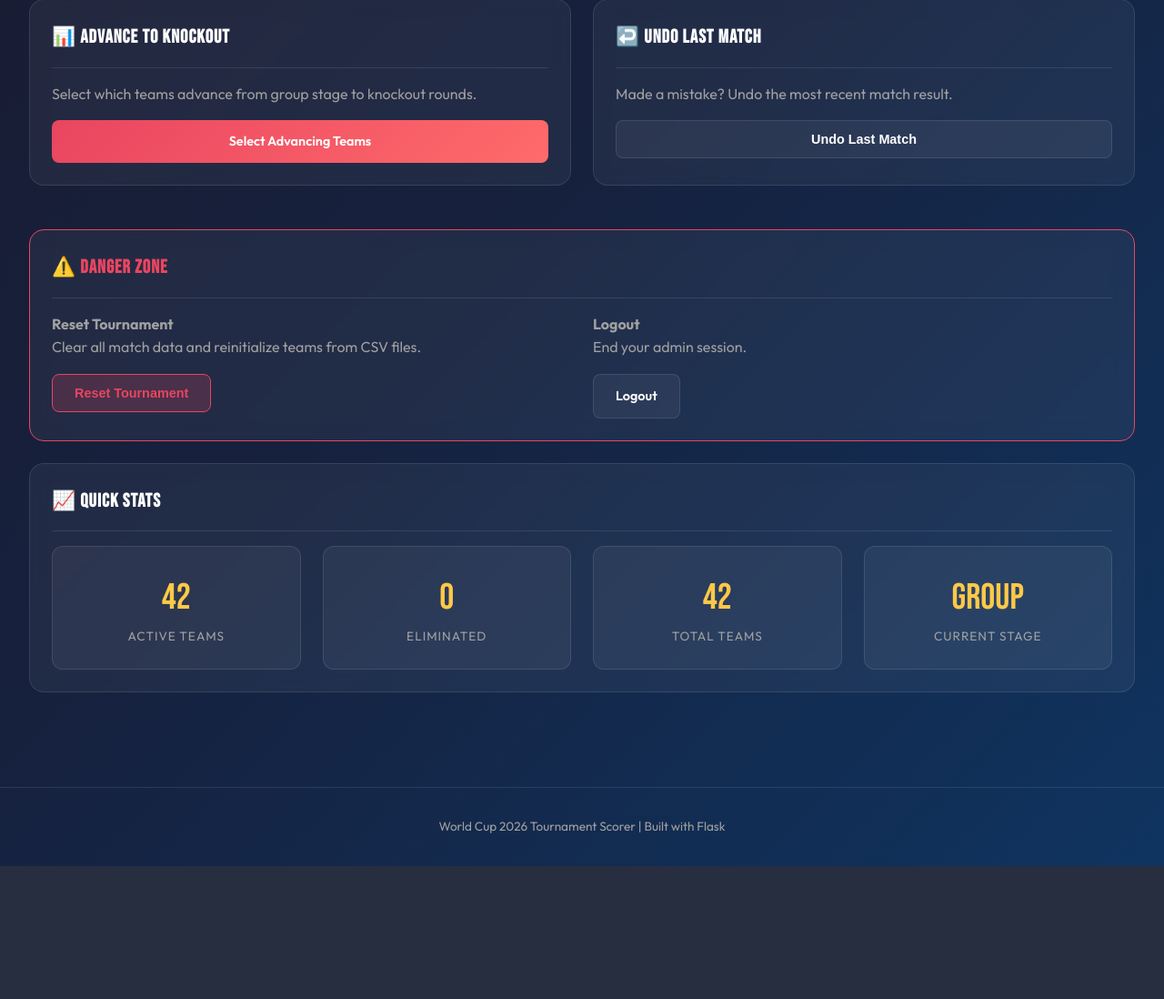
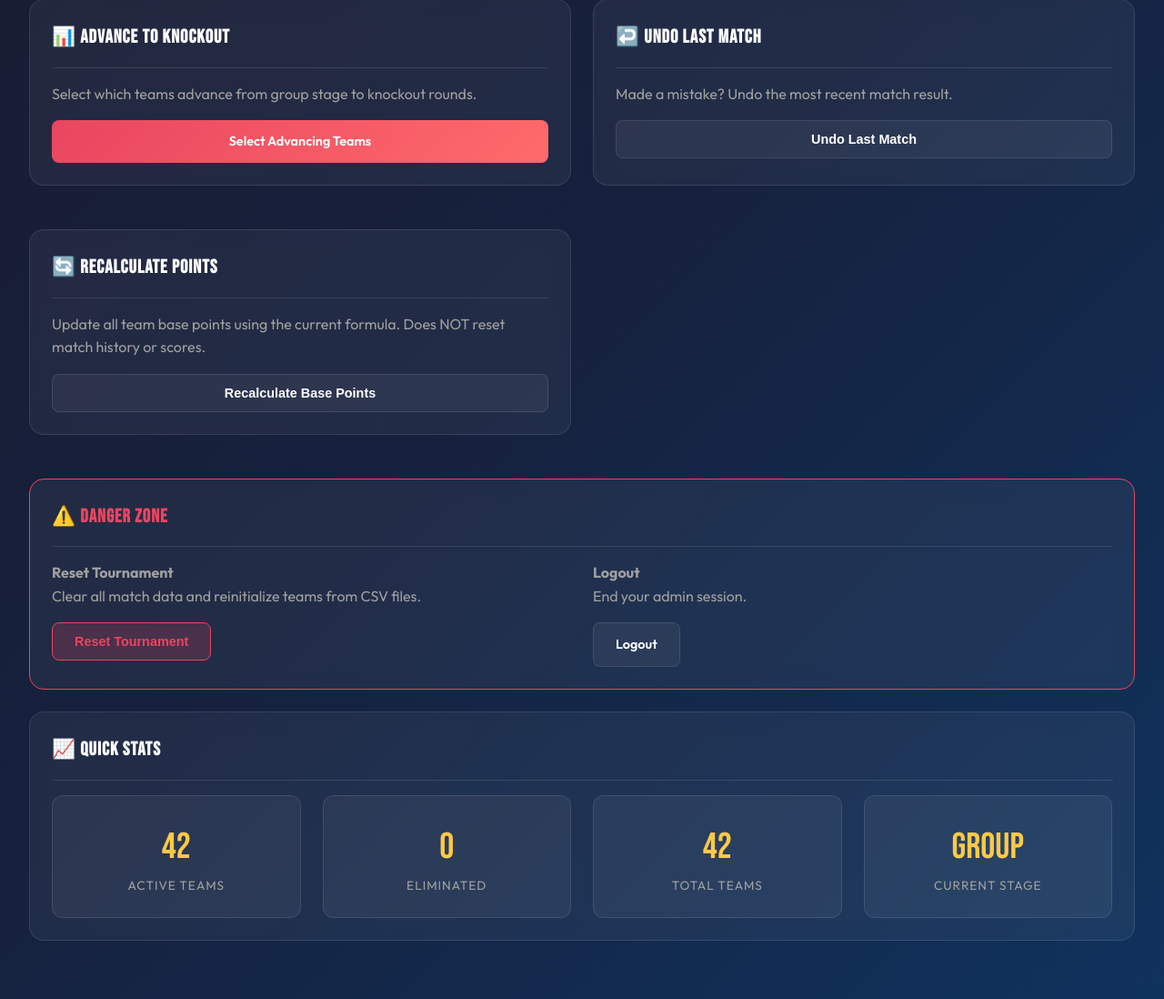
Before and after one commit to SpookDaWorld/WC_26, a Flask app: page /admin in a window 1280 px wide. Shown: the part 545-1643 px from the top of the page at 91% size. Before the commit the page ends 1497 px from the top, so only its background shows below. Run offline with Flask 3, Linux system fonts and the light colour scheme; the visitor is signed in with stand-in values (Sample User, id 1).

Commit message:
initial point values

```diff
--- a/app.py
+++ b/app.py
@@ -223,7 +223,7 @@ def set_current_round(round_name):
 
 def calculate_starting_points(tournament_rank):
     """Calculate starting points based on tournament rank"""
-    A = 64  # max starting points at rank 1
+    A = 60  # max starting points at rank 1
     k = 0.1  # exponential decay constant
     return int(round(A * np.exp(-k * (tournament_rank - 1))))
     # if tournament_rank <= 24:
@@ -949,6 +949,21 @@ def admin_undo_match():
     return redirect(url_for('admin_dashboard'))
 
 
+@app.route('/admin/recalculate-points', methods=['POST'])
+@admin_required
+def admin_recalculate_points():
+    """Recalculate base points using current formula (doesn't reset match history)"""
+    teams = Team.query.all()
+    for team in teams:
+        new_base = calculate_starting_points(team.tournament_rank)
+        # Update base_points and current_points (current = base for fresh start)
+        team.base_points = new_base
+        team.current_points = new_base
+    db.session.commit()
+    flash(f'Recalculated base points for {len(teams)} teams using new formula (A=64, k=0.1)', 'success')
+    return redirect(url_for('admin_dashboard'))
+
+
 @app.route('/admin/reset', methods=['POST'])
 @admin_required
 def admin_reset():
--- a/templates/admin_dashboard.html
+++ b/templates/admin_dashboard.html
@@ -80,6 +80,22 @@
             </button>
         </form>
     </div>
+
+    <!-- Recalculate Points -->
+    <div class="card">
+        <div class="card-header">
+            <h3 class="card-title">🔄 Recalculate Points</h3>
+        </div>
+
+        <p style="color: var(--text-secondary); margin-bottom: 1rem;">
+            Update all team base points using the current formula. Does NOT reset match history or scores.
+        </p>
+        <form action="{{ url_for('admin_recalculate_points') }}" method="POST" onsubmit="return confirm('Recalculate base points for all teams?');">
+            <button type="submit" class="btn btn-secondary" style="width: 100%; justify-content: center;">
+                Recalculate Base Points
+            </button>
+        </form>
+    </div>
 </div>
 
 <!-- Danger Zone -->
```
